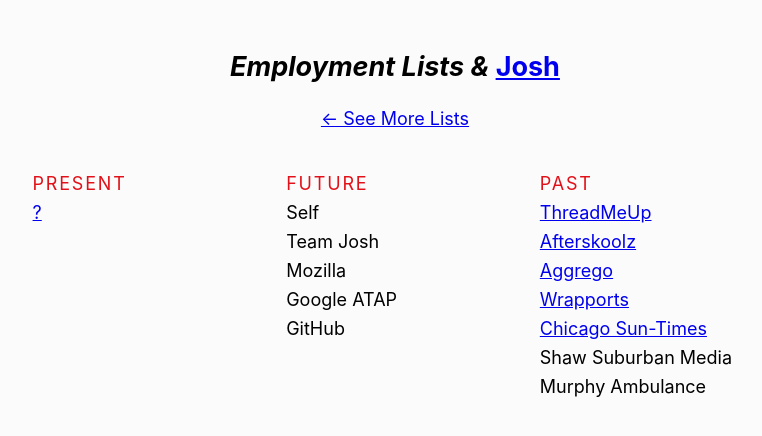
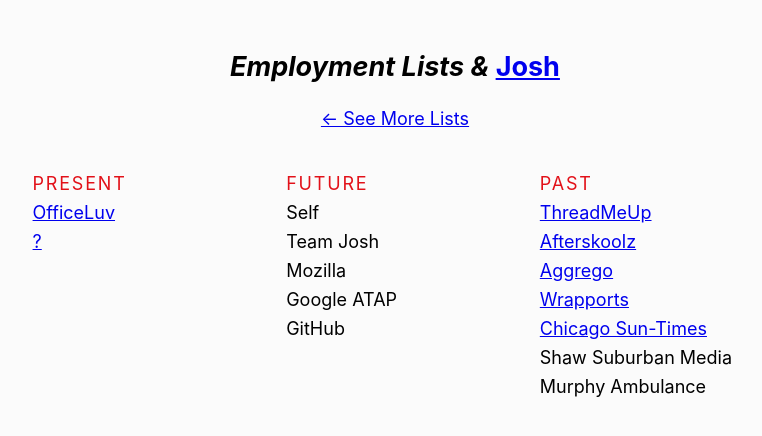
Before and after one commit to joshbeckman/andjosh.github.io, a Jekyll site: the page built from _lists/employment-lists.md, in a window 1280 px wide. Shown: the top 436 px of the page, without its empty margins (245-1007 px from the left). Built offline with Jekyll 4.4.1, drawn with Linux system fonts in a browser that asks for light colours.

Commit message:
Update employment-lists.md

```diff
--- a/_lists/employment-lists.md
+++ b/_lists/employment-lists.md
@@ -4,6 +4,7 @@ title: Employment Lists
 permalink: /lists/employment/
 ---
 
+- [OfficeLuv](//www.officeluv.com)
 - [?](mailto:email@andjosh.com?subject=New Job)
 
 <!--two items:-->
```
